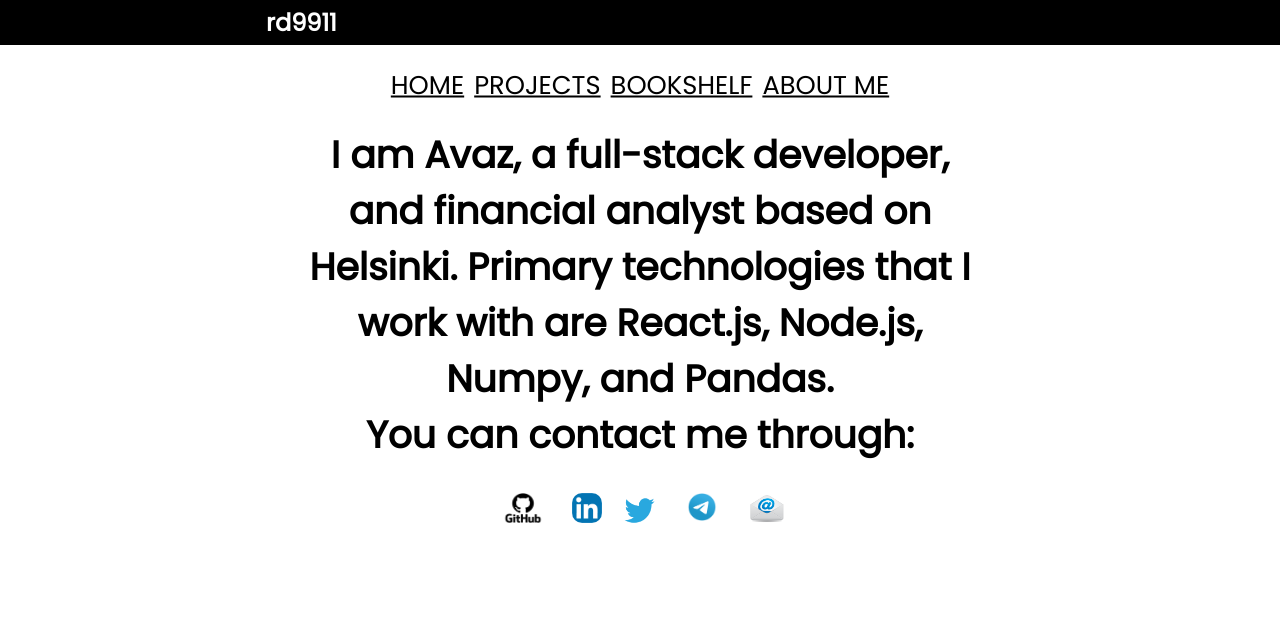
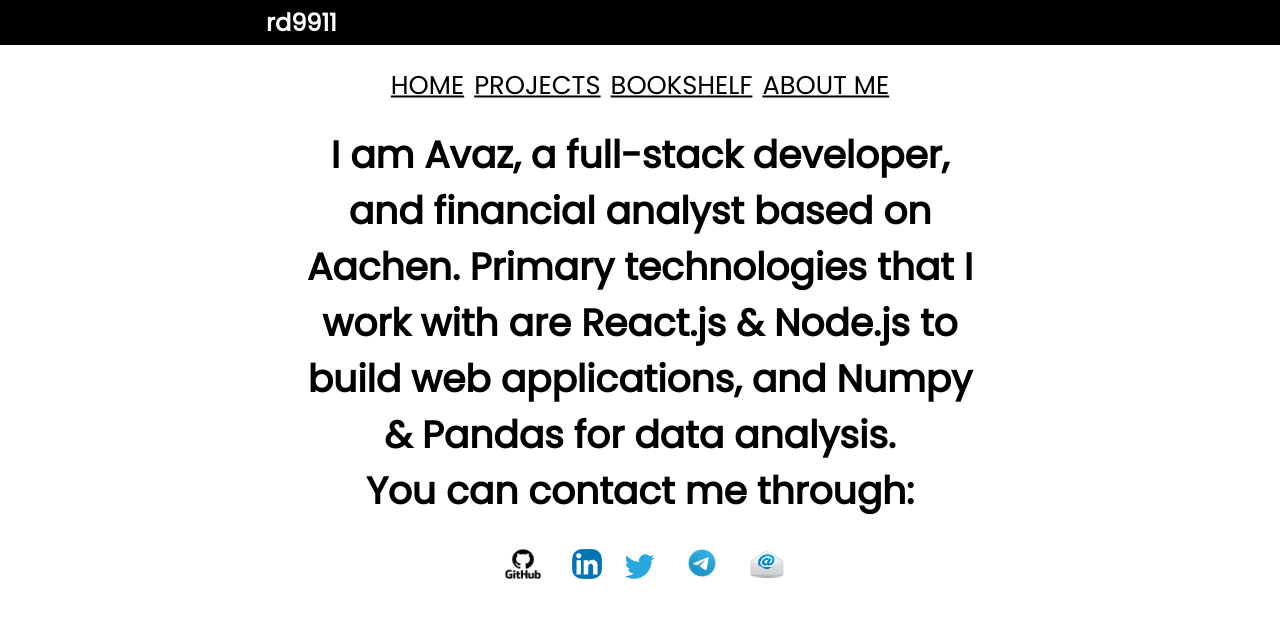
Before and after one commit to rd9911/rd9911.com, a Next.js app: page / in a window 1280 px wide. Shown: the top 618 px of the page. Built offline with nearby package versions, Linux system fonts and the light colour scheme.

Commit message:
Change location

```diff
--- a/pages/index.js
+++ b/pages/index.js
@@ -12,7 +12,7 @@ export default function Home() {
       <div className='container'>
           <div className='intro'>
             <div className='intro-text'>
-              <h1>I am Avaz, a full-stack developer, and financial analyst based on Helsinki. Primary technologies that I work with are React.js, Node.js, Numpy, and Pandas. <br/> You can contact me through:</h1>
+              <h1>I am Avaz, a full-stack developer, and financial analyst based on Aachen. Primary technologies that I work with are React.js & Node.js to build web applications, and Numpy & Pandas for data analysis. <br/> You can contact me through:</h1>
               <div>
                 <div className='social-links'>
                   <a className='link' type='button' href='https://github.com/rd9911' target='_blank' rel='noreferrer' ><Image src={github_image} alt='github-logo' width={58} height={30} /></a>
```
